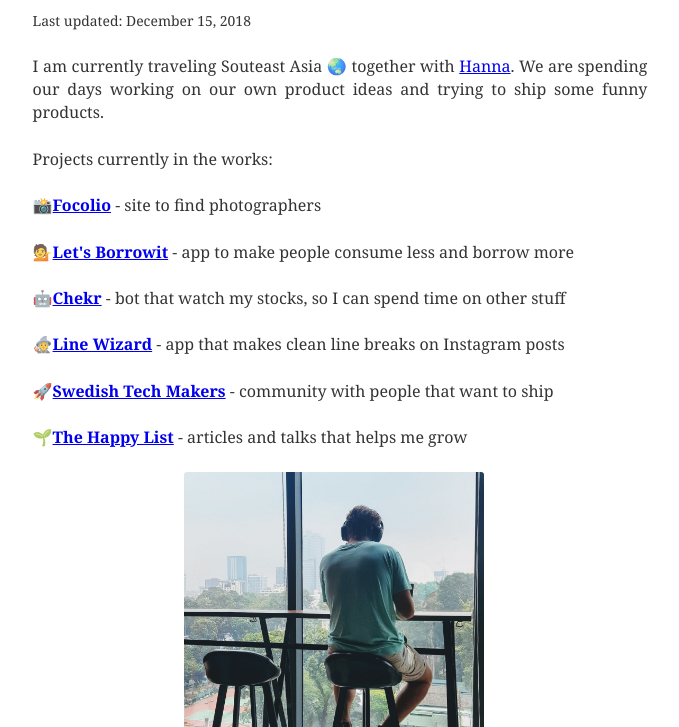
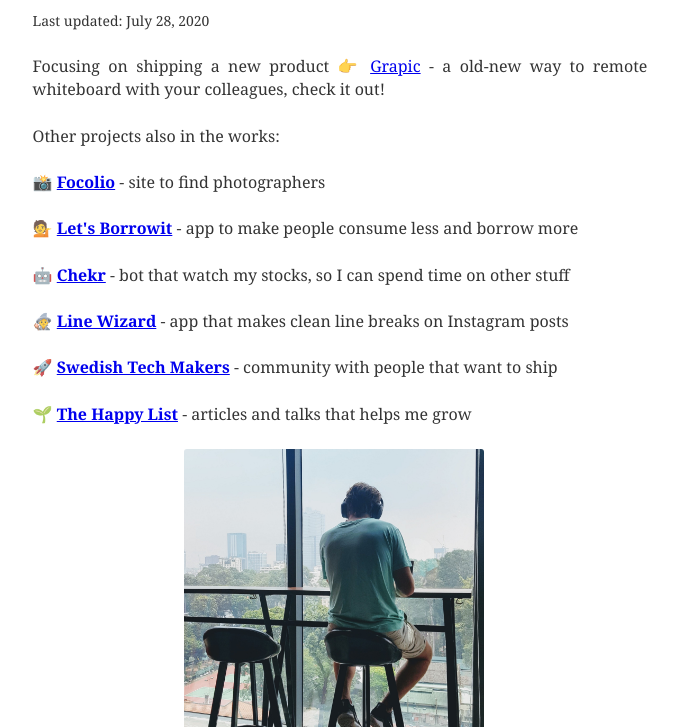
Before and after one commit to niklaslavrell/lavrell.se, a Gatsby site: page /now in a window 1280 px wide. Shown: the part 73-800 px from the top of the page, without its empty margins (300-979 px from the left). Built offline with nearby package versions, Linux system fonts and the light colour scheme; Gatsby itself is replaced by a stand-in of ours; what typography-theme-github would draw is missing.

Commit message:
updated now page

```diff
--- a/src/pages/now.js
+++ b/src/pages/now.js
@@ -29,47 +29,46 @@ class NowPage extends React.Component {
                     marginTop: rhythm(-0.5),
                   }}
                 >
-                  Last updated: December 15, 2018
+                  Last updated: July 28, 2020
                 </p>
                 <p>
-                  I am currently traveling Souteast Asia 🌏 together with{' '}
-                  <a href="https://www.hannasoderquist.se/">Hanna</a>. We are
-                  spending our days working on our own product ideas and trying
-                  to ship some funny products.
+                  Focusing on shipping a new product 👉{' '}
+                  <a href="https://www.grapic.co">Grapic</a> - a old-new way to
+                  remote whiteboard with your colleagues, check it out!
                 </p>
 
-                <p>Projects currently in the works:</p>
+                <p>Other projects also in the works:</p>
 
                 <p>
-                  ‍‍📸
+                  ‍‍📸{' '}
                   <strong>
                     <a href="https://www.focolio.com">Focolio</a>
                   </strong>{' '}
                   - site to find photographers
                 </p>
                 <p>
-                  ‍‍💁‍
+                  ‍‍💁‍{' '}
                   <strong>
                     <a href="https://www.letsborrowit.com">Let's Borrowit</a>
                   </strong>{' '}
                   - app to make people consume less and borrow more
                 </p>
                 <p>
-                  🤖
+                  🤖{' '}
                   <strong>
                     <a href="https://www.chekr.app">Chekr</a>
                   </strong>{' '}
                   - bot that watch my stocks, so I can spend time on other stuff
                 </p>
                 <p>
-                  🧙‍
+                  🧙‍{' '}
                   <strong>
                     <a href="https://www.linewizard.club">Line Wizard</a>
                   </strong>{' '}
                   - app that makes clean line breaks on Instagram posts
                 </p>
                 <p>
-                  🚀
+                  🚀{' '}
                   <strong>
                     <a href="https://www.swedishtechmakers.com">
                       Swedish Tech Makers
@@ -78,9 +77,11 @@ class NowPage extends React.Component {
                   - community with people that want to ship
                 </p>
                 <p>
-                  🌱
+                  🌱{' '}
                   <strong>
-                    <a href="https://www.thehappylist.io">The Happy List</a>
+                    <a href="https://thehappylist.wixsite.com/thehappylist">
+                      The Happy List
+                    </a>
                   </strong>{' '}
                   - articles and talks that helps me grow
                 </p>
```
